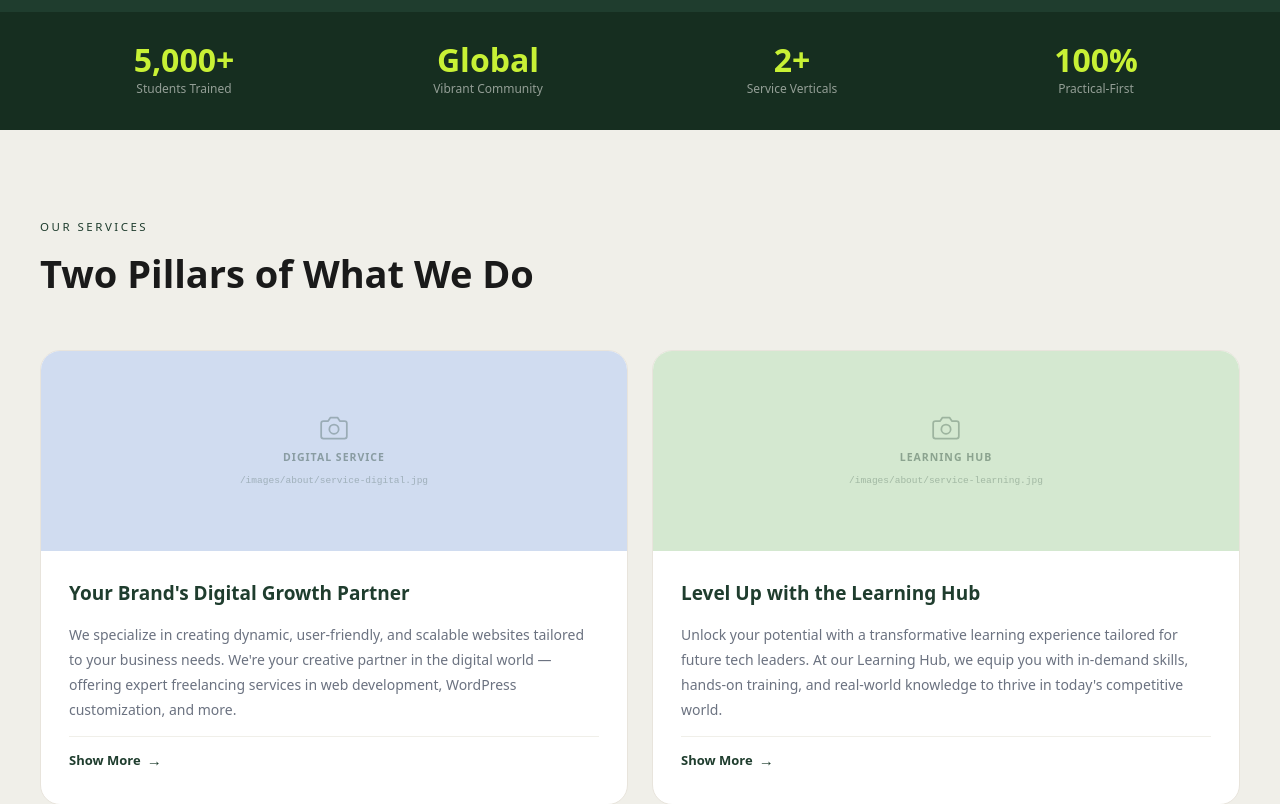
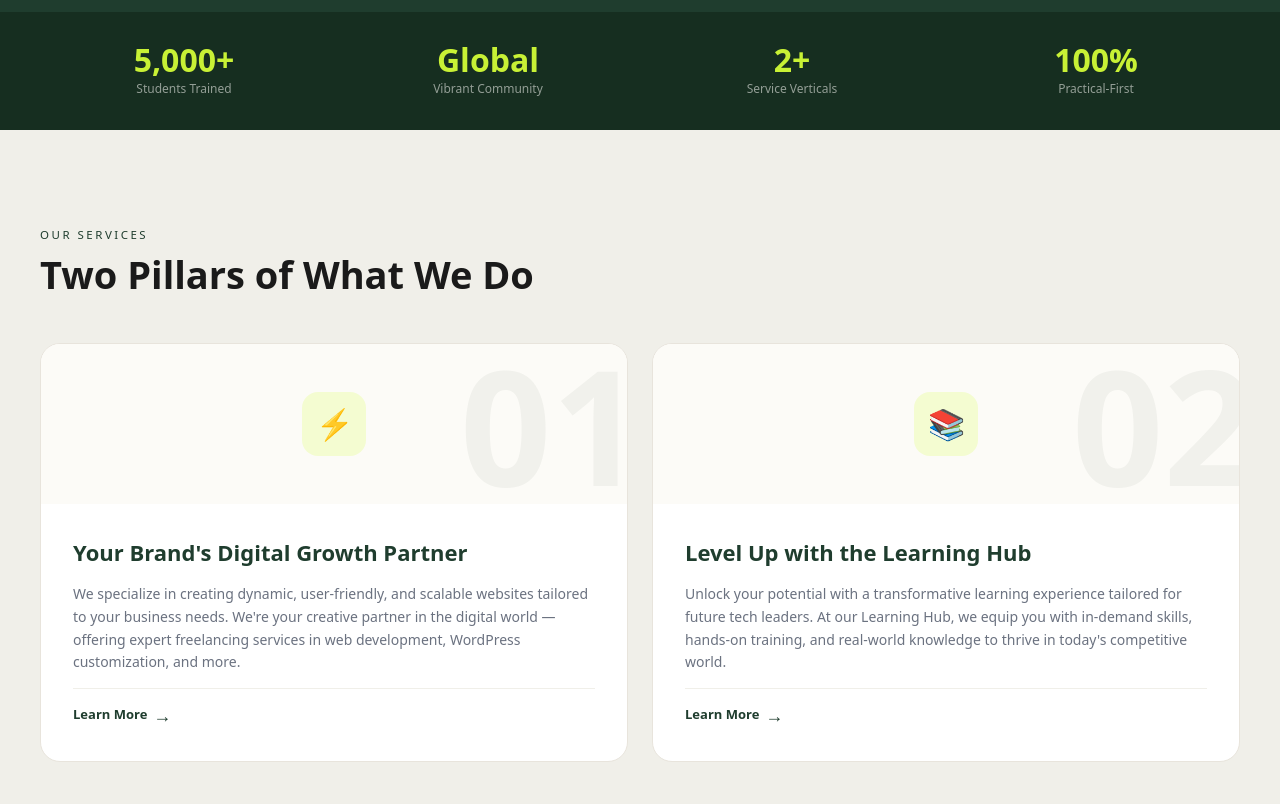
Before and after one commit to KALIL-devs/FeatherTech, a Next.js app: page /about in a window 1280 px wide. Shown: the part 780-1584 px from the top of the page. Built offline with nearby package versions, Linux system fonts and the light colour scheme.

Commit message:
update the dark theme

```diff
--- a/src/app/about/page.tsx
+++ b/src/app/about/page.tsx
@@ -22,7 +22,7 @@ const services = [
 
 const leadership = [
   // { name: "Atchaya Priya.G", role: "CEO",               avatar: "AP", image: "/images/team/atchaya-priya.jpg" },
-  { name: "Udhaya Raj.P",    role: "Managing Director",  avatar: "UR", image: "/images/team/udhaya-raj.jpg"    },
+  { name: "Udhaya Raj.P",    role: "Managing Director",  avatar: "UR", image: "/about/team/udhaya-raj.png"},
   // { name: "Tamizhamuthan.G", role: "Director",           avatar: "TG", image: "/images/team/tamizhamuthan.jpg" },
 ];
 
@@ -178,75 +178,50 @@ export default function AboutPage() {
         </section> */}
 
         {/* ── Our Services ─────────────────────────────────────────────────── */}
-        <section style={{ backgroundColor: "#F0EFE9", padding: "88px 28px" }}>
-          <div style={{ maxWidth: "1200px", margin: "0 auto" }}>
-            <p style={{ fontSize: "11.5px", letterSpacing: "2.5px", textTransform: "uppercase", color: "#1F3D2E", fontWeight: 500, marginBottom: "10px" }}>
+<section className="bg-paper-dark py-24 px-7">
+  <div className="max-w-[1200px] mx-auto">
+    <p className="text-[11.5px] tracking-[2.5px] uppercase text-scholar-green font-medium mb-2.5">
       Our Services
     </p>
-            <h2 style={{
-              fontFamily: "var(--font-playfair), Georgia, serif",
-              fontSize: "clamp(26px, 3.5vw, 38px)", fontWeight: 700,
-              color: "#1A1A1A", marginBottom: "48px",
-            }}>
+    <h2 className="font-serif text-3xl md:text-4xl lg:text-[38px] font-bold text-ink mb-12">
       Two Pillars of What We Do
     </h2>
 
-            <div className="services-about-grid" style={{ display: "grid", gridTemplateColumns: "1fr 1fr", gap: "24px" }}>
+    <div className="grid grid-cols-1 md:grid-cols-2 gap-6">
       {services.map((s, i) => (
         <div
           key={s.title}
-                  style={{
-                    backgroundColor: "#FFFFFF", borderRadius: "20px",
-                    border: "1px solid #E8E4DC", overflow: "hidden",
-                    display: "flex", flexDirection: "column",
-                    transition: "all 0.22s ease",
-                  }}
-                  onMouseEnter={e => {
-                    (e.currentTarget as HTMLDivElement).style.boxShadow = "0 12px 40px rgba(31,61,46,0.1)";
-                    (e.currentTarget as HTMLDivElement).style.transform = "translateY(-3px)";
-                  }}
-                  onMouseLeave={e => {
-                    (e.currentTarget as HTMLDivElement).style.boxShadow = "none";
-                    (e.currentTarget as HTMLDivElement).style.transform = "translateY(0)";
-                  }}
+          className="group relative bg-white rounded-[20px] border border-border overflow-hidden flex flex-col transition-all duration-300 hover:-translate-y-1 hover:shadow-2xl hover:shadow-scholar-green/10"
         >
-                  {/* Service image */}
-                  <div style={{ height: "200px", overflow: "hidden", flexShrink: 0 }}>
-                    {/* ↓ PLACEHOLDER */}
-                    <ImgPlaceholder
-                      path={s.image}
-                      label={i === 0 ? "Digital Service" : "Learning Hub"}
-                      height="200px"
-                      bg={i === 0 ? "#D0DCF0" : "#D4E8D0"}
-                    />
-                    {/* ↑ PLACEHOLDER ends */}
+          {/* Abstract Icon/Number Background instead of Image */}
+          <div className="h-40 relative flex items-center justify-center overflow-hidden bg-paper">
+            {/* Large background number for visual depth */}
+            <span className="absolute -bottom-10 -right-4 text-[160px] font-serif font-black text-scholar-green/5 select-none">
+              0{i + 1}
+            </span>
 
-                    {/* ↓ REAL IMAGE — uncomment when ready
-                    <img src={s.image} alt={s.title} style={{ width:"100%", height:"100%", objectFit:"cover", display:"block" }} />
-                    */}
+            {/* Stylized Icon */}
+            <div className="relative z-10 w-16 h-16 rounded-2xl bg-mint/20 flex items-center justify-center text-3xl group-hover:scale-110 transition-transform duration-300">
+              {i === 0 ? "⚡" : "📚"}
             </div>
 
-                  <div style={{ padding: "28px 28px 32px", display: "flex", flexDirection: "column", gap: "14px", flex: 1 }}>
-                    <h3 style={{ fontFamily: "var(--font-playfair), Georgia, serif", fontSize: "19px", fontWeight: 700, color: "#1F3D2E", margin: 0 }}>
+            {/* Decorative line */}
+            <div className="absolute bottom-0 left-0 h-[2px] w-0 bg-mint group-hover:w-full transition-all duration-500" />
+          </div>
+
+          <div className="p-7 md:p-8 flex flex-col gap-3.5 flex-1">
+            <h3 className="font-serif text-[22px] font-bold text-scholar-green m-0">
               {s.title}
             </h3>
-                    <p style={{ fontSize: "14px", color: "#6B7280", lineHeight: 1.8, margin: 0 }}>
+            <p className="text-sm text-muted leading-relaxed m-0">
               {s.desc}
             </p>
+
             <Link
               href="/services"
-                      style={{
-                        marginTop: "auto",
-                        display: "inline-flex", alignItems: "center", gap: "6px",
-                        fontSize: "13px", fontWeight: 600, color: "#1F3D2E",
-                        textDecoration: "none", paddingTop: "12px",
-                        borderTop: "1px solid #F0EFE9",
-                        transition: "gap 0.18s ease",
-                      }}
-                      onMouseEnter={e => { (e.currentTarget as HTMLAnchorElement).style.gap = "10px"; }}
-                      onMouseLeave={e => { (e.currentTarget as HTMLAnchorElement).style.gap = "6px"; }}
+              className="mt-auto inline-flex items-center gap-1.5 text-[13px] font-bold text-scholar-green no-underline pt-3 border-t border-paper-dark transition-all duration-200 hover:gap-2.5"
             >
-                      Show More <span style={{ fontSize: "15px" }}>→</span>
+              Learn More <span className="text-lg">→</span>
             </Link>
           </div>
         </div>
@@ -295,21 +270,21 @@ export default function AboutPage() {
                     {/* Photo area */}
                     <div style={{ position: "relative", height: "220px", overflow: "hidden" }}>
                       {/* ↓ PLACEHOLDER */}
-                      <ImgPlaceholder
+                      {/* <ImgPlaceholder
                         path={member.image}
                         label={member.name}
                         height="220px"
                         bg={palettes[i]}
-                      />
+                      /> */}
                       {/* ↑ PLACEHOLDER ends */}
 
-                      {/* ↓ REAL IMAGE — uncomment when ready
+                      {/* ↓ REAL IMAGE — uncomment when ready */}
                       <img
                         src={member.image}
                         alt={member.name}
                         style={{ width:"100%", height:"100%", objectFit:"cover", objectPosition:"top", display:"block" }}
                       />
-                      */}
+                      {/* */}
 
                       {/* Role badge overlaid on image bottom */}
                       <div style={{
--- a/src/app/courses/page.tsx
+++ b/src/app/courses/page.tsx
@@ -212,7 +212,7 @@ function InlineCourseCard({ course }: { course: Course }) {
 
         {/* CTA */}
         <a
-          href={`/courses/${course.id}`}
+          href={`/contact`}
           style={{
             display: "block", textAlign: "center",
             padding: "12px", borderRadius: "10px",
--- a/src/app/globals.css
+++ b/src/app/globals.css
@@ -1,4 +1,5 @@
 @import "tailwindcss";
+@variant dark (&:is(.dark *));
 
 @theme {
   /* Brand Colors */
@@ -19,6 +20,34 @@
   --font-serif: var(--font-playfair), Georgia, "Times New Roman", serif;
   --font-sans: var(--font-inter), var(--font-geist-sans), system-ui, sans-serif;
   --font-mono: var(--font-geist-mono), monospace;
+
+  /* Animations & Keyframes for Tailwind v4 */
+  --animate-float: float 5s ease-in-out infinite;
+  --animate-fade-up: fadeUp 0.7s cubic-bezier(0.16, 1, 0.3, 1) both;
+  --animate-fade-in: fadeIn 0.5s ease-out both;
+  --animate-marquee: marquee 30s linear infinite;
+  --animate-marquee2: marquee2 30s linear infinite;
+
+  @keyframes float {
+    0%, 100% { transform: translateY(0px) rotate(0deg); }
+    50% { transform: translateY(-15px) rotate(5deg); }
+  }
+  @keyframes fadeUp {
+    from { opacity: 0; transform: translateY(20px); }
+    to { opacity: 1; transform: translateY(0); }
+  }
+  @keyframes fadeIn {
+    from { opacity: 0; }
+    to { opacity: 1; }
+  }
+  @keyframes marquee {
+    0% { transform: translateX(0%); }
+    100% { transform: translateX(-100%); }
+  }
+  @keyframes marquee2 {
+    0% { transform: translateX(100%); }
+    100% { transform: translateX(0%); }
+  }
 }
 
 /* ===== BASE ===== */
@@ -34,126 +63,11 @@ body {
   -moz-osx-font-smoothing: grayscale;
 }
 
-/* ===== KEYFRAMES ===== */
-@keyframes float {
-
-  0%,
-  100% {
-    transform: translateY(0px);
-  }
-
-  50% {
-    transform: translateY(-8px);
-  }
-}
-
-@keyframes fadeUp {
-  from {
-    opacity: 0;
-    transform: translateY(18px);
-  }
-
-  to {
-    opacity: 1;
-    transform: translateY(0);
-  }
-}
-
-@keyframes fadeIn {
-  from {
-    opacity: 0;
-  }
-
-  to {
-    opacity: 1;
-  }
-}
-
-@keyframes lineReveal {
-  from {
-    transform: scaleX(0);
-  }
-
-  to {
-    transform: scaleX(1);
-  }
-}
-
-@keyframes shimmer {
-  0% {
-    background-position: -200% 0;
-  }
-
-  100% {
-    background-position: 200% 0;
-  }
-}
-
-@keyframes progressFill {
-  from {
-    width: 0%;
-  }
-
-  to {
-    width: var(--progress-width);
-  }
-}
-
-@keyframes scaleIn {
-  from {
-    opacity: 0;
-    transform: scale(0.96);
-  }
-
-  to {
-    opacity: 1;
-    transform: scale(1);
-  }
-}
-
-/* ===== UTILITY ANIMATIONS ===== */
-.animate-fade-up {
-  animation: fadeUp 0.7s cubic-bezier(0.16, 1, 0.3, 1) both;
-}
-
-.animate-float {
-  animation: float 5s ease-in-out infinite;
-}
-
-@keyframes marquee {
-  0% {
-    transform: translateX(0%);
-  }
-
-  100% {
-    transform: translateX(-100%);
-  }
-}
-
-@keyframes marquee2 {
-  0% {
-    transform: translateX(100%);
-  }
-
-  100% {
-    transform: translateX(0%);
-  }
-}
-
-.animate-marquee {
-  animation: marquee 30s linear infinite;
-}
-
-.animate-marquee2 {
-  animation: marquee2 30s linear infinite;
-}
-
-/* ===== PRINT STYLES (for certificate) ===== */
+/* ===== PRINT STYLES ===== */
 @media print {
   .no-print {
     display: none !important;
   }
-
   body {
     background: white;
   }
--- a/src/components/courses/CourseCard.tsx
+++ b/src/components/courses/CourseCard.tsx
@@ -121,7 +121,7 @@ export default function CourseCard({ course, featured = false }: Props) {
           {course.weekendBatch && (
             <span style={{ fontSize: "10px", color: "#6B7280", alignSelf: "center" }}>📅 Weekend</span>
           )}
-          <Link href={`/courses/${course.id}`} style={{
+          <Link href={`/contact`} style={{
             borderRadius: "9px", padding: "8px 18px",
             fontSize: "12px", fontWeight: 600, textDecoration: "none",
             backgroundColor: course.featured ? "#1F3D2E" : "#1F3D2E",
```
Also changed, not shown: src/components/home/HeroSection.tsx (+9 -9 lines), tailwind.config.ts (added), 1 other file (tests, documents, lock files or other folders). Lines whose indentation alone changed are shown as unchanged.
